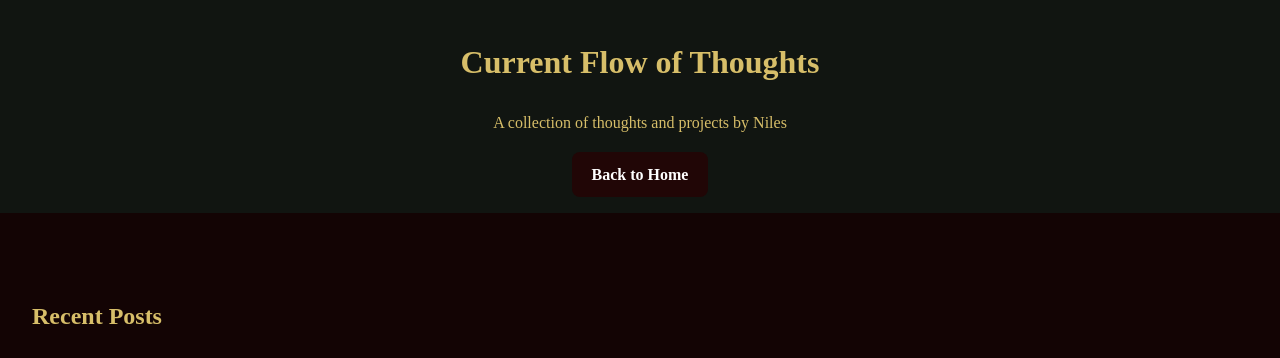
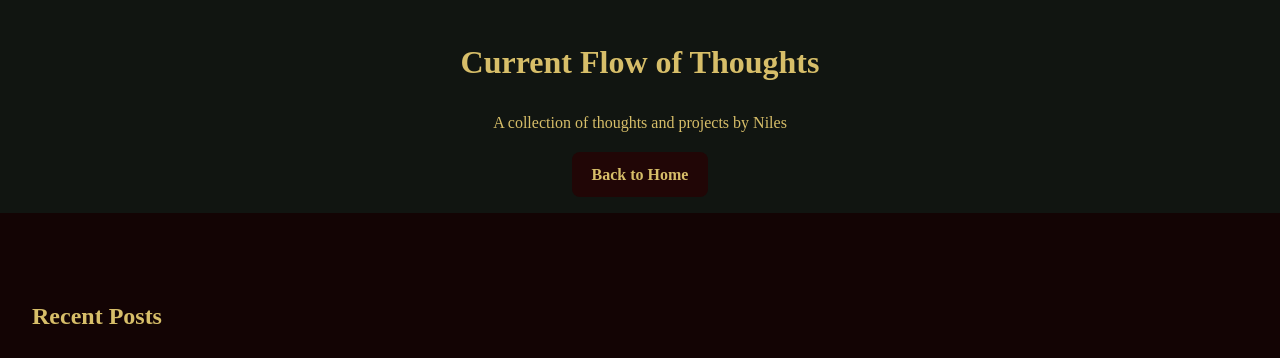
Before and after one commit to n-samaniego/Current-Flow-of-Thoughts, a Jekyll site: the page built from index.html, in a window 1280 px wide. Shown: the top 358 px of the page. Built offline with Jekyll 4.4.1, drawn with Linux system fonts in a browser that asks for light colours; the list of posts is cut into pages by our own code.

Commit message:
Update style.css

```diff
--- a/assets/style.css
+++ b/assets/style.css
@@ -114,7 +114,7 @@ li {
     display: inline-block;
     padding: 10px 20px;
     background-color: #210606;  /* Your chosen color */
-    color: #fff;  /* White text */
+    color: #d7be69;  /* White text */
     border: none;
     border-radius: 8px;
     font-size: 1rem;
```
